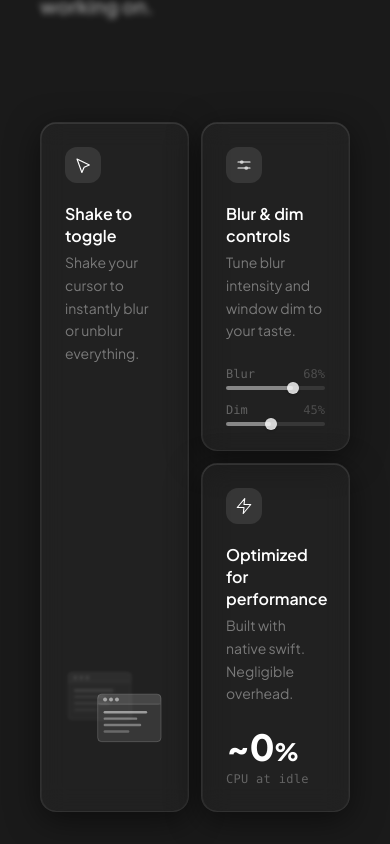
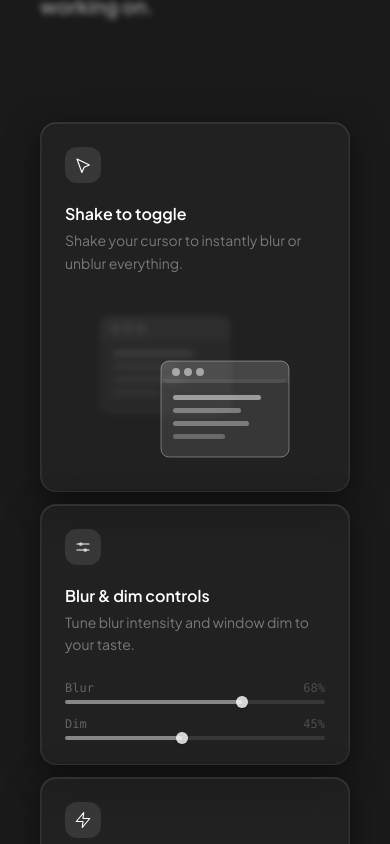
Before and after one commit to Abjcodes/muffle-web, a Next.js app: page / in a window 390 px wide. Shown: the part 1320-2164 px from the top of the page. Built offline with nearby package versions, Linux system fonts and the light colour scheme.

Commit message:
Mobile responsiveness

```diff
--- a/app/page.tsx
+++ b/app/page.tsx
@@ -152,10 +152,10 @@ export default function Home() {
         </div>
 
         {/* Bento grid */}
-        <div className="mt-0 mb-24 grid grid-cols-2 gap-3">
+        <div className="mt-0 mb-24 grid grid-cols-1 md:grid-cols-2 gap-3">
 
           {/* Card 1: Shake to toggle — tall (row-span-2) */}
-          <div className="row-span-2 rounded-2xl border border-white/[0.08] bg-white/[0.03] backdrop-blur-md p-6 flex flex-col justify-between overflow-hidden shadow-[inset_0_1px_0_rgba(255,255,255,0.1),inset_1px_0_0_rgba(255,255,255,0.05),inset_-1px_0_0_rgba(255,255,255,0.03),0_8px_32px_rgba(0,0,0,0.5)]">
+          <div className="md:row-span-2 rounded-2xl border border-white/[0.08] bg-white/[0.03] backdrop-blur-md p-6 flex flex-col justify-between overflow-hidden shadow-[inset_0_1px_0_rgba(255,255,255,0.1),inset_1px_0_0_rgba(255,255,255,0.05),inset_-1px_0_0_rgba(255,255,255,0.03),0_8px_32px_rgba(0,0,0,0.5)]">
             <div>
               <div className="w-9 h-9 rounded-xl bg-white/10 flex items-center justify-center mb-5">
                 <svg width="18" height="18" viewBox="0 0 24 24" fill="none" stroke="currentColor" strokeWidth="1.5" strokeLinecap="round" strokeLinejoin="round" aria-hidden="true">
```
